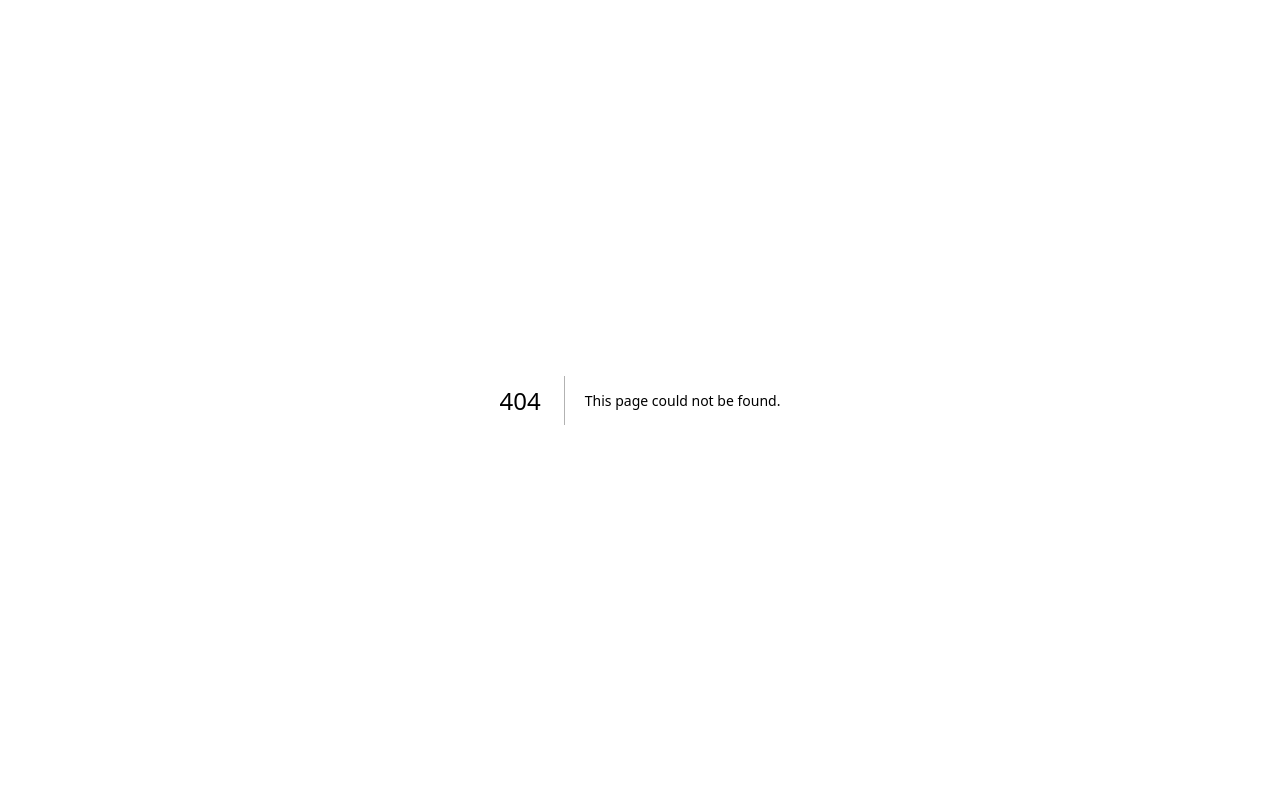
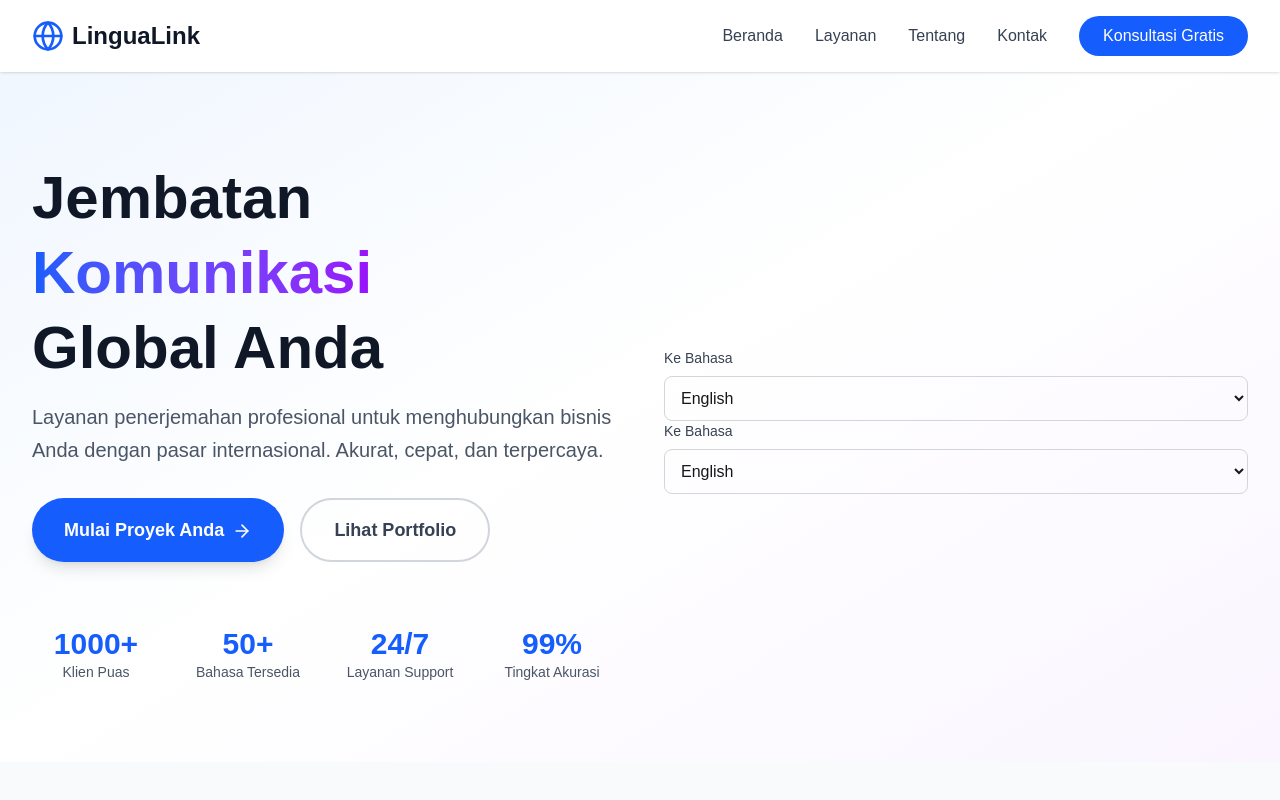
Before and after one commit to novrialsandi/sae-lab, a Next.js app: page /en in a window 1280 px wide. Before the commit this address had no page. Shown: the top 800 px of the page. Built offline with nearby package versions, Linux system fonts and the light colour scheme.

Commit message:
feat: Implement internationalization support with next-intl and add locale routing

```diff
--- a/next.config.mjs
+++ b/next.config.mjs
@@ -1,4 +1,8 @@
+import createNextIntlPlugin from "next-intl/plugin";
+
+const withNextIntl = createNextIntlPlugin();
+
 /** @type {import('next').NextConfig} */
 const nextConfig = {};
 
-export default nextConfig;
+export default withNextIntl(nextConfig);
--- a/package.json
+++ b/package.json
@@ -13,6 +13,7 @@
 		"moment": "^2.30.1",
 		"motion": "^12.0.6",
 		"next": "15.3.2",
+		"next-intl": "^4.1.0",
 		"react": "^19.0.0",
 		"react-dom": "^19.0.0"
 	},
--- /dev/null
+++ b/src/app/[locale]/layout.jsx
@@ -0,0 +1,19 @@
+import { NextIntlClientProvider, hasLocale } from "next-intl";
+import { notFound } from "next/navigation";
+import { routing } from "@/i18n/routing";
+import "../globals.css";
+
+export default async function LocaleLayout({ children, params }) {
+	const { locale } = await params;
+	if (!hasLocale(routing.locales, locale)) {
+		notFound();
+	}
+
+	return (
+		<html lang={locale}>
+			<body>
+				<NextIntlClientProvider>{children}</NextIntlClientProvider>
+			</body>
+		</html>
+	);
+}
--- /dev/null
+++ b/src/app/[locale]/page.jsx
@@ -0,0 +1,18 @@
+import HomeComponent from "@/lib/views/HomeComponent";
+
+export default function Home() {
+	return <HomeComponent />;
+}
+
+// import { useTranslations } from "next-intl";
+// import { Link } from "@/i18n/navigation";
+
+// export default function HomePage() {
+// 	const t = useTranslations("HomePage");
+// 	return (
+// 		<div>
+// 			<h1>{t("title")}</h1>
+// 			<Link href="/about">{t("about")}</Link>
+// 		</div>
+// 	);
+// }
--- a/src/app/layout.jsx
+++ /dev/null
@@ -1,29 +0,0 @@
-import { Geist, Geist_Mono } from "next/font/google";
-import "./globals.css";
-
-const geistSans = Geist({
-  variable: "--font-geist-sans",
-  subsets: ["latin"],
-});
-
-const geistMono = Geist_Mono({
-  variable: "--font-geist-mono",
-  subsets: ["latin"],
-});
-
-export const metadata = {
-  title: "Create Next App",
-  description: "Generated by create next app",
-};
-
-export default function RootLayout({ children }) {
-  return (
-    <html lang="en">
-      <body
-        className={`${geistSans.variable} ${geistMono.variable} antialiased`}
-      >
-        {children}
-      </body>
-    </html>
-  );
-}
--- a/src/app/page.jsx
+++ /dev/null
@@ -1,5 +0,0 @@
-import HomeComponent from "@/lib/views/HomeComponent";
-
-export default function Home() {
-	return <HomeComponent />;
-}
--- /dev/null
+++ b/src/i18n/navigation.js
@@ -0,0 +1,7 @@
+import { createNavigation } from "next-intl/navigation";
+import { routing } from "./routing";
+
+// Lightweight wrappers around Next.js' navigation
+// APIs that consider the routing configuration
+export const { Link, redirect, usePathname, useRouter, getPathname } =
+	createNavigation(routing);
--- /dev/null
+++ b/src/i18n/request.js
@@ -0,0 +1,16 @@
+import { getRequestConfig } from "next-intl/server";
+import { hasLocale } from "next-intl";
+import { routing } from "./routing";
+
+export default getRequestConfig(async ({ requestLocale }) => {
+	// Typically corresponds to the `[locale]` segment
+	const requested = await requestLocale;
+	const locale = hasLocale(routing.locales, requested)
+		? requested
+		: routing.defaultLocale;
+
+	return {
+		locale,
+		messages: (await import(`@/lib/locales/${locale}.json`)).default,
+	};
+});
--- /dev/null
+++ b/src/i18n/routing.js
@@ -0,0 +1,9 @@
+import { defineRouting } from "next-intl/routing";
+
+export const routing = defineRouting({
+	// A list of all locales that are supported
+	locales: ["en", "id"],
+
+	// Used when no locale matches
+	defaultLocale: "en",
+});
--- /dev/null
+++ b/src/lib/locales/en.json
@@ -0,0 +1,6 @@
+{
+	"HomePage": {
+		"title": "Hello world!",
+		"about": "Go to the about page"
+	}
+}
--- /dev/null
+++ b/src/lib/locales/id.json
@@ -0,0 +1,6 @@
+{
+	"HomePage": {
+		"title": "Hallo",
+		"about": "dunia"
+	}
+}
--- /dev/null
+++ b/src/middleware.js
@@ -0,0 +1,11 @@
+import createMiddleware from "next-intl/middleware";
+import { routing } from "./i18n/routing";
+
+export default createMiddleware(routing);
+
+export const config = {
+	// Match all pathnames except for
+	// - … if they start with `/api`, `/trpc`, `/_next` or `/_vercel`
+	// - … the ones containing a dot (e.g. `favicon.ico`)
+	matcher: "/((?!api|trpc|_next|_vercel|.*\\..*).*)",
+};
```
Also changed, not shown: 1 other file (tests, documents, lock files or other folders).
